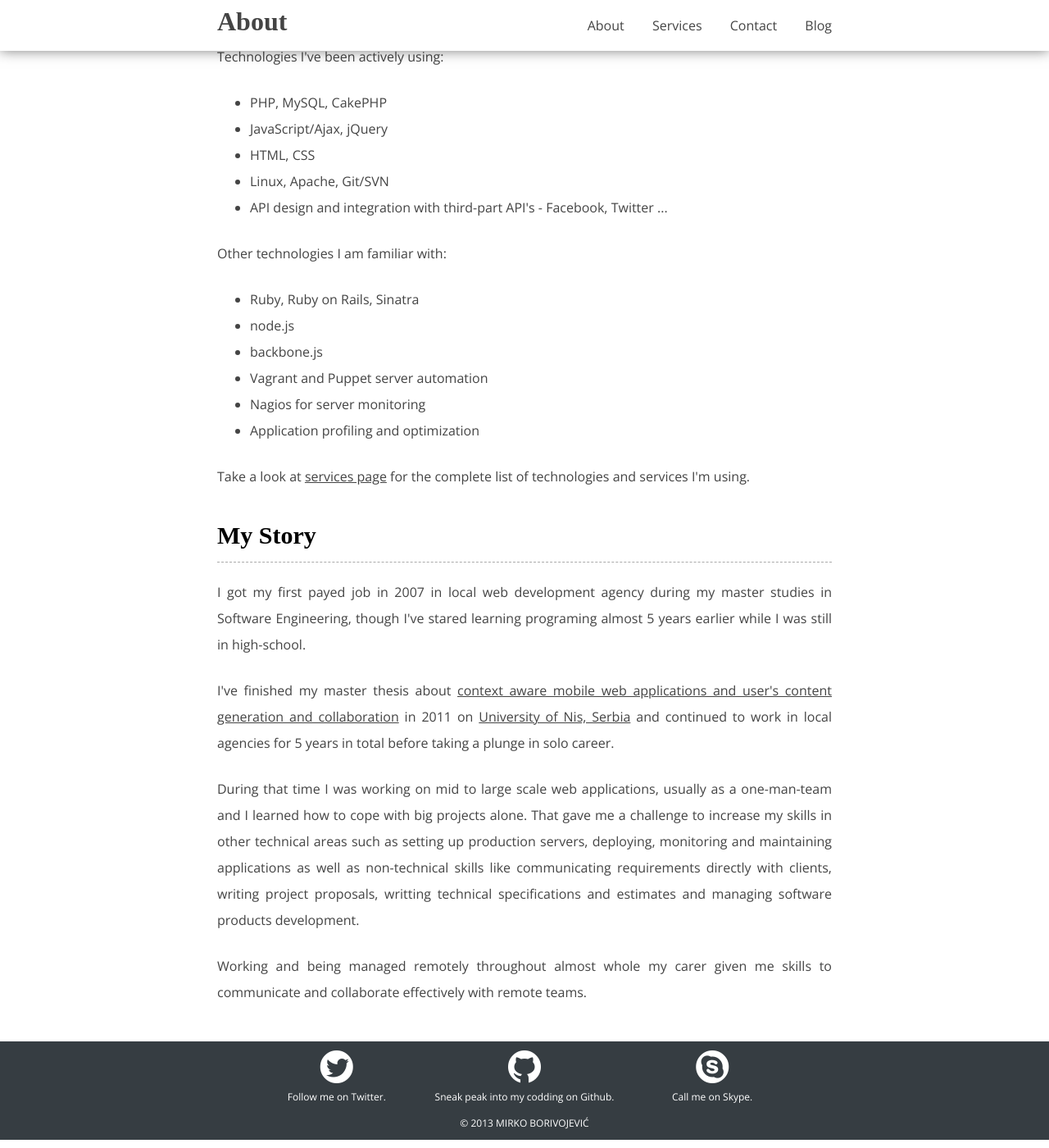
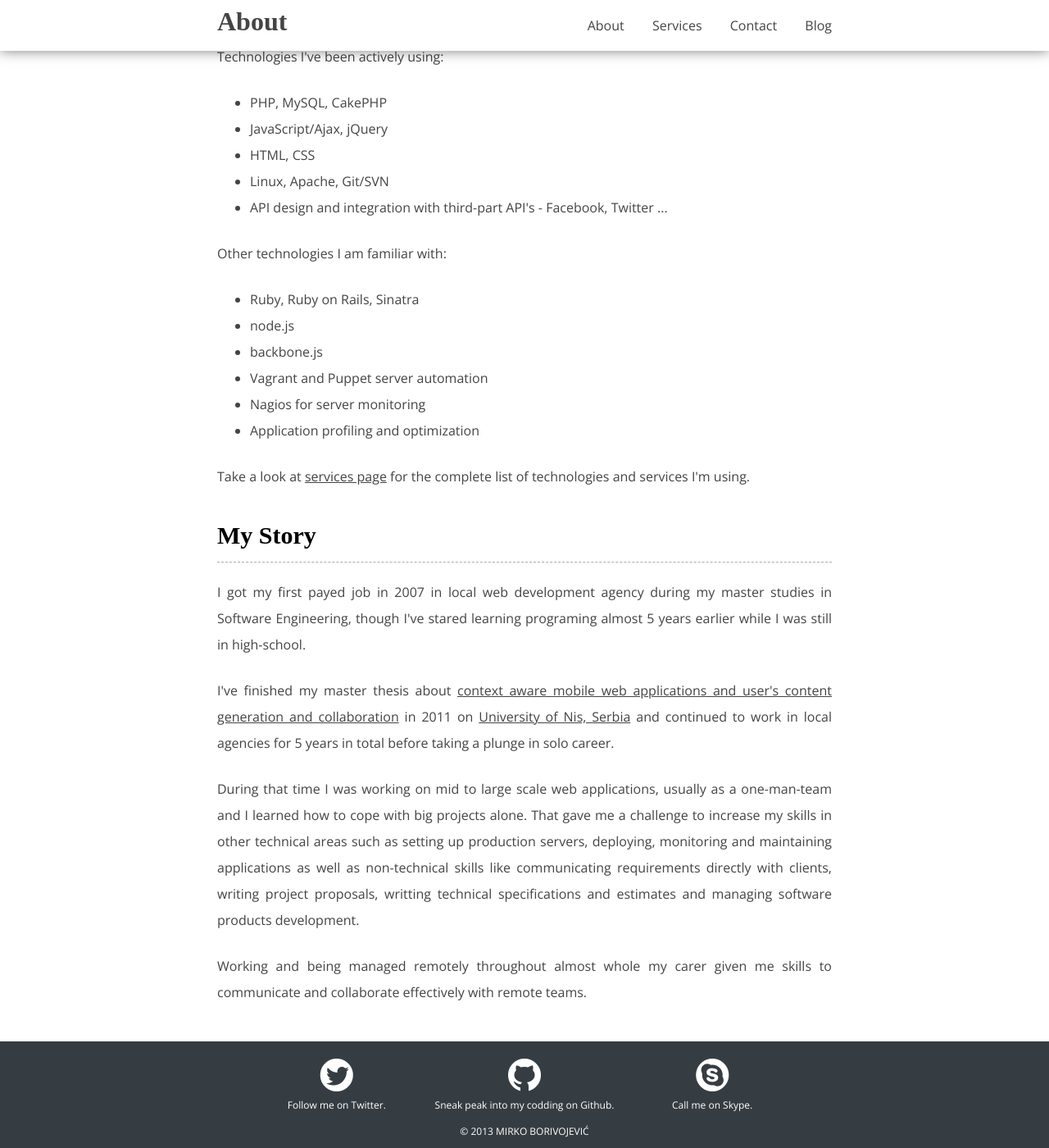
Before and after one commit to borivojevic/borivojevic.github.com, a Jekyll site: the page built from index.html, in a window 1280 px wide and 1400 px high, scrolled down 794 px. Shown: the whole window at 82% size. Built offline with Jekyll 4.4.1, drawn with Linux system fonts in a browser that asks for light colours; some web fonts are replaced; Markdown is read by kramdown in place of the engine named in the settings.

Commit message:
Fix footer size

```diff
--- a/css/main.css
+++ b/css/main.css
@@ -51,7 +51,7 @@ div#header {
 }
 div#center {
 	margin-top: 60px;
-	padding-bottom:120px;
+	padding-bottom:130px;
 }
 div#footer {
 	font-size: 16px;
@@ -60,7 +60,7 @@ div#footer {
 	text-align: center;
 	width: 100%;
 	height:80px;
-	padding: 20px 0;
+	padding: 30px 0 20px 0;
 	position:absolute;
 	bottom:0;
 }
```
